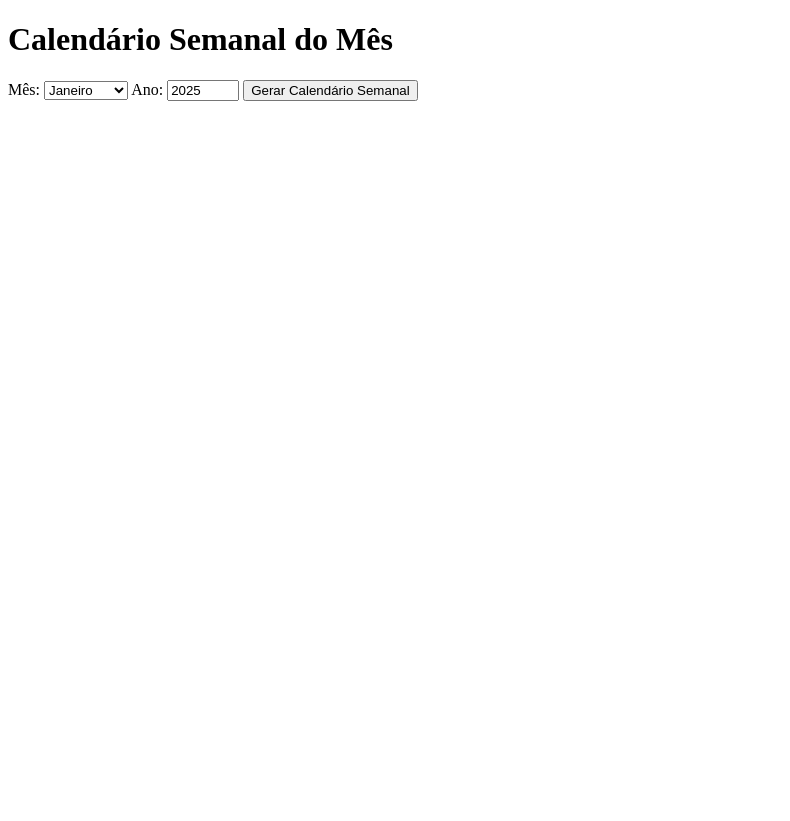
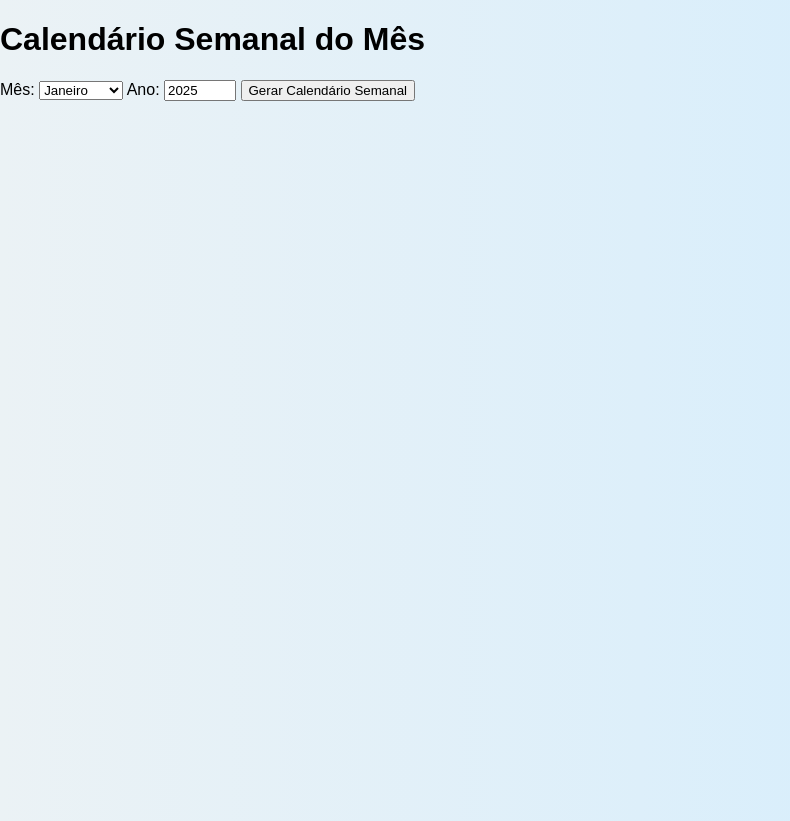
Before and after one commit to Fabricio-VB08/TCC-LEGITIMO, a PHP site: page /agenda.php in a window 1280 px wide. Shown: the whole page, without its empty margins (0-790 px from the left). Before the commit the page ends 101 px from the top, so only its background shows below. Run offline with PHP 8.4, Linux system fonts and the light colour scheme.

Commit message:
Estilização do calendário

```diff
--- a/agenda/agenda.css
+++ b/agenda/agenda.css
@@ -1,3 +1,15 @@
+body {
+    font-family: Arial, sans-serif;
+    background-color: #f4f7fc;
+    margin: 0;
+    padding: 0;
+    justify-content: center;
+    align-items: center;
+    height: 100vh;
+    background: #ebf2f5;
+    background: linear-gradient(90deg, rgba(235, 242, 245, 1) 0%, rgba(207, 236, 255, 1) 100%);
+  }
+
 #calendario-semanal {
   display: flex;
   flex-direction: column;
@@ -12,10 +24,13 @@
 
 .dia {
   flex: 1;
-  padding: 10px++;
+  width: 80px;
+  height: 80px;
+  padding: 10px;
   color: white;
-  background-color: #000c94;
+  background-color: #f4f7fc;
   text-align: center;
-  border-radius: 4px;
+  border: 1px solid #000c94;
+  border-radius: 6px;
   min-height: 60px;
 }
```
